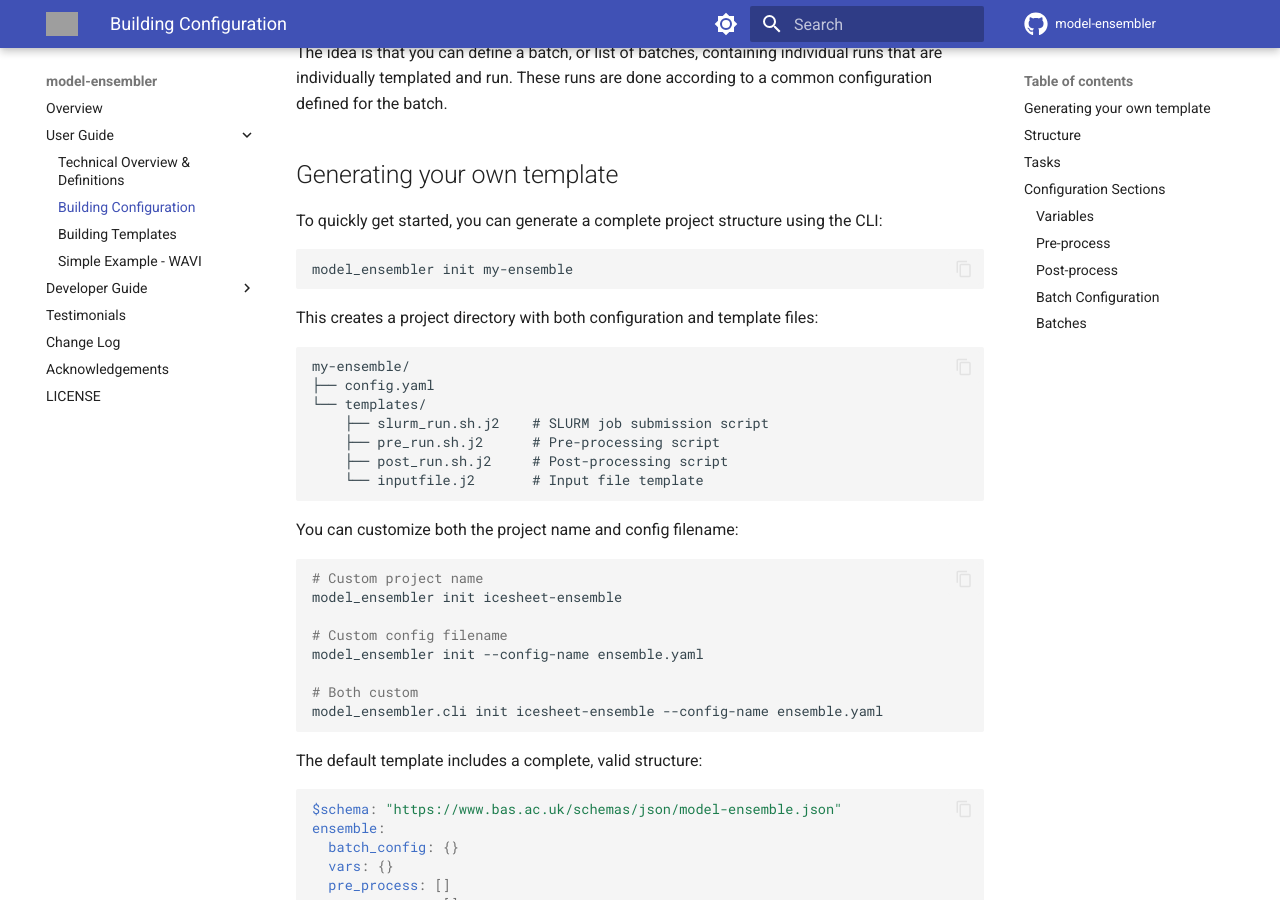
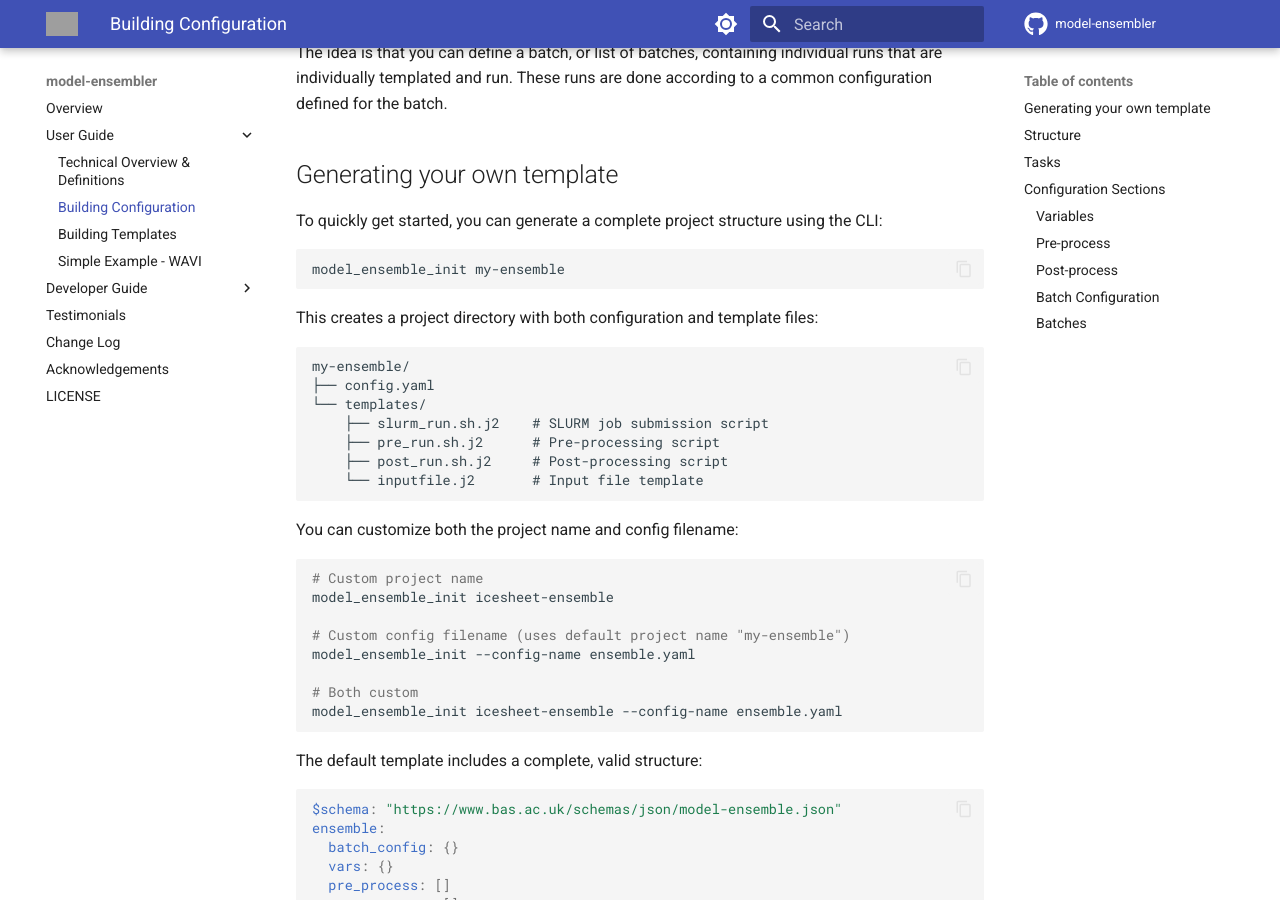
Before and after one commit to environmental-forecasting/model-ensembler, an MkDocs documentation site: the page built from docs/user/configuration.md, in a window 1280 px wide and 900 px high, scrolled down 207 px. Built offline with MkDocs 1.6.1 and Material for MkDocs 9.7.7, drawn with Linux system fonts in a browser that asks for light colours; comment, search, counter and statistics services are not loaded; grey boxes are pictures that could not be loaded.

Commit message:
update readme and docs with init changes

````diff
--- a/docs/user/configuration.md
+++ b/docs/user/configuration.md
@@ -12,7 +12,7 @@ according to a common configuration defined for the batch.
 To quickly get started, you can generate a complete project structure using the CLI:
 
 ```shell
-model_ensembler init my-ensemble
+model_ensemble_init my-ensemble
 ```
 
 This creates a project directory with both configuration and template files:
@@ -31,13 +31,13 @@ You can customize both the project name and config filename:
 
 ```shell
 # Custom project name
-model_ensembler init icesheet-ensemble
+model_ensemble_init icesheet-ensemble
 
-# Custom config filename
-model_ensembler init --config-name ensemble.yaml
+# Custom config filename (uses default project name "my-ensemble")
+model_ensemble_init --config-name ensemble.yaml
 
 # Both custom
-model_ensembler.cli init icesheet-ensemble --config-name ensemble.yaml
+model_ensemble_init icesheet-ensemble --config-name ensemble.yaml
 ```
 
 The default template includes a complete, valid structure:
````
Also changed, not shown: README.md (+2 -2 lines).
